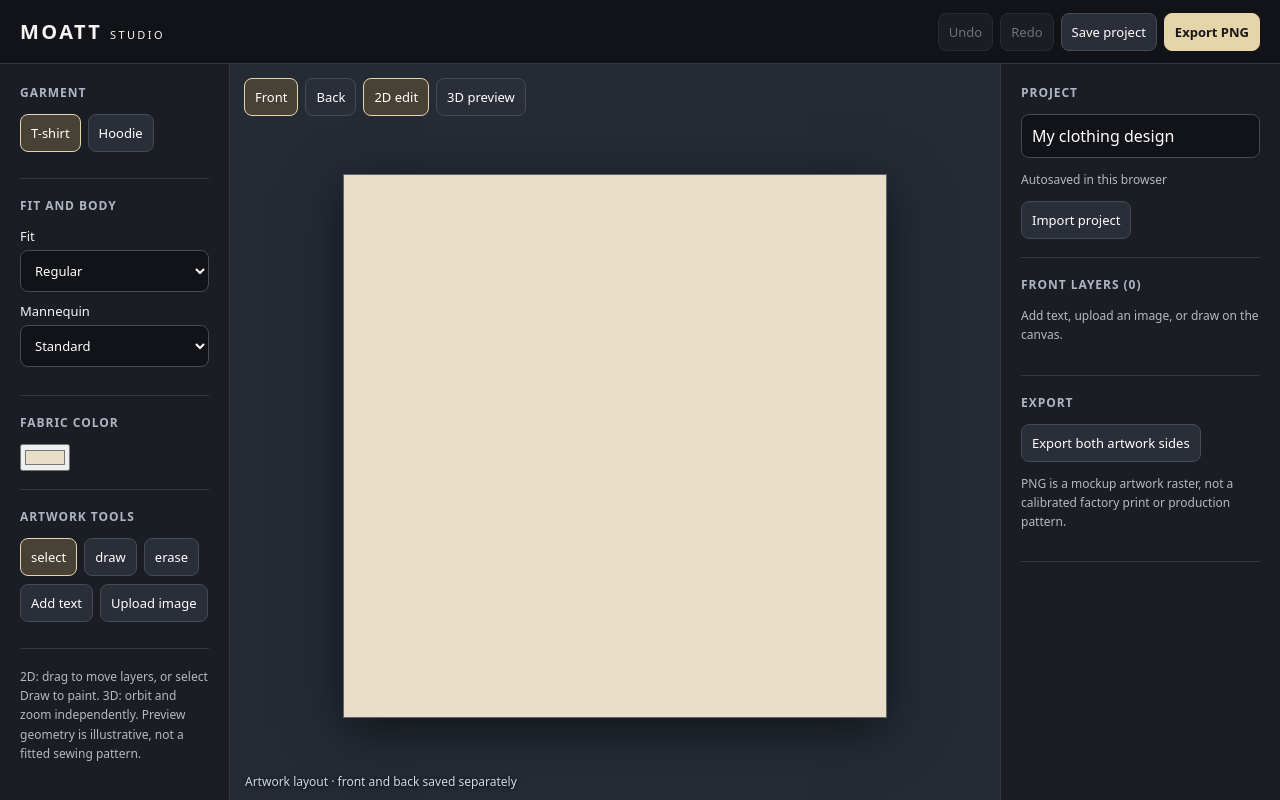
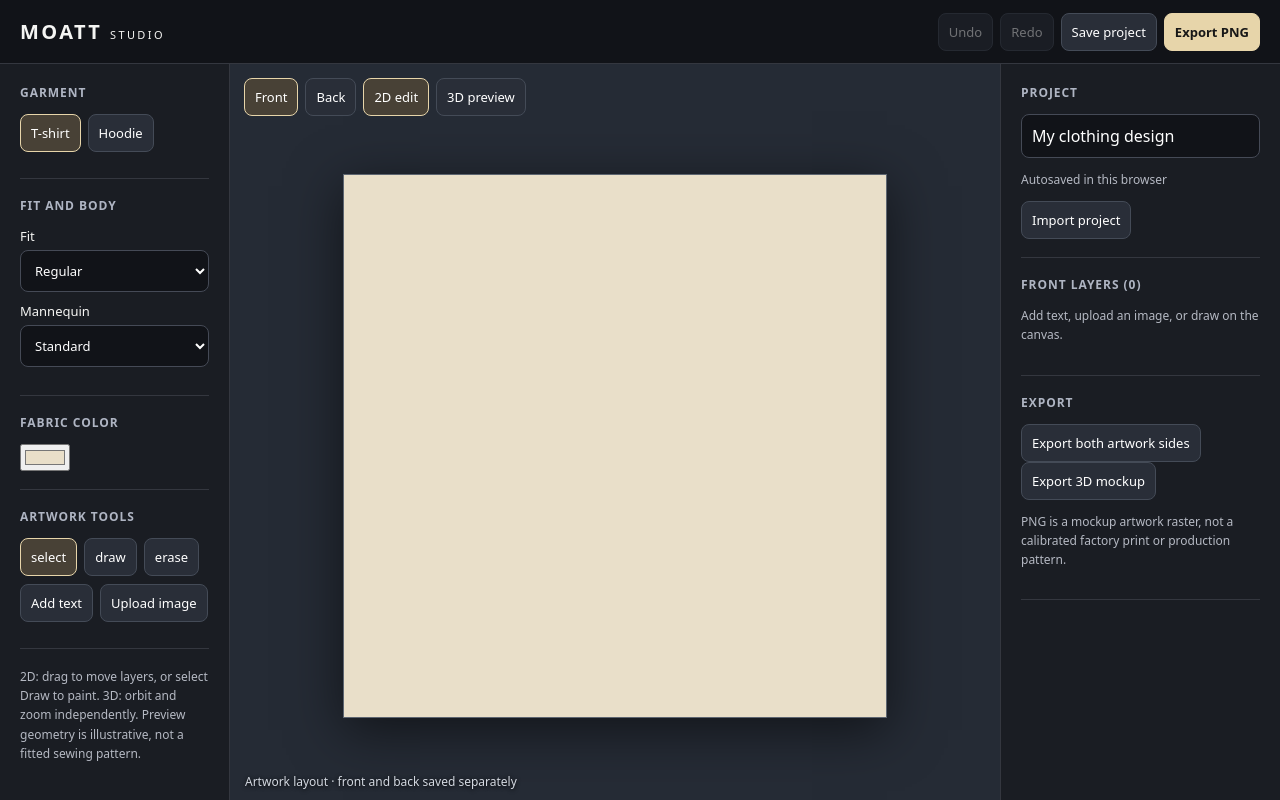
Before and after one commit to Enyina/moatt, a Next.js app: page / in a window 1280 px wide. Built offline with nearby package versions, Linux system fonts and the light colour scheme.

Commit message:
Add mannequin mockup export and layer lock control

```diff
--- a/components/Studio.tsx
+++ b/components/Studio.tsx
@@ -28,6 +28,7 @@ export default function Studio(){
  const pointerMove=(e:PointerEvent<HTMLCanvasElement>)=>{if(!drag.current)return;const p=position(e);if(tool==='draw'&&drag.current.points){drag.current.points.push(p.x-drag.current.originX,p.y-drag.current.originY);const c=canvasRef.current?.getContext('2d');if(c){const pts=drag.current.points;c.strokeStyle='#202329';c.lineWidth=14;c.lineCap='round';c.beginPath();if(pts.length>2){c.moveTo(drag.current.originX+pts[pts.length-4],drag.current.originY+pts[pts.length-3]);c.lineTo(p.x,p.y);c.stroke();}}}else if(tool==='select'){const d=drag.current;const el=document.querySelector('[data-layer-id="'+d.id+'"]') as HTMLElement|null;if(el)el.style.transform='translate('+((p.x-d.startX)*100/1024)+'%, '+((p.y-d.startY)*100/1024)+'%)';}};
  const pointerUp=(e:PointerEvent<HTMLCanvasElement>)=>{const d=drag.current;drag.current=null;if(!d)return;const p=position(e);if(tool==='draw'&&d.points){const layer:Layer={id:d.id,kind:'stroke',x:d.originX,y:d.originY,width:1024,height:1024,rotation:0,value:'',color:'#202329',points:d.points};commit(x=>x.layers[side].push(layer));setSelected(d.id);return;}if(tool==='select'){const nx=clamp(d.originX+p.x-d.startX,-1024,2048),ny=clamp(d.originY+p.y-d.startY,-1024,2048);if(nx!==d.originX||ny!==d.originY)update(d.id,{x:nx,y:ny});}};
  const exportProject=()=>downloadBlob(new Blob([JSON.stringify(doc,null,2)],{type:'application/json'}),'moatt-'+doc.name.replace(/[^a-z0-9-]/gi,'-')+'.json');
+ const exportMockup=async()=>{if(tab!=='3d'){setTab('3d');notify('3D preview opened. Select Export mockup again when ready.');return;}const canvas=document.querySelector('.preview-stage canvas') as HTMLCanvasElement|null;if(!canvas){notify('3D preview is unavailable');return;}try{await savePng(canvas,'moatt-'+side+'-mockup.png');notify('Mockup exported')}catch(e){notify('Mockup export failed: '+String(e))}};
  const saveSide=async(s:Side)=>{try{await savePng(await renderArtwork(doc,s),'moatt-'+s+'.png');notify(s+' PNG exported')}catch(e){notify(String(e))}};
  const upload=async(e:ChangeEvent<HTMLInputElement>)=>{const f=e.target.files?.[0];e.target.value='';if(!f)return;if(!['image/png','image/jpeg','image/webp'].includes(f.type)||f.size>2_000_000){notify('Use a PNG, JPEG or WebP image under 2 MB');return}const reader=new FileReader();reader.onload=()=>{const id=uid();layerAdd({id,kind:'image',x:260,y:260,width:500,height:500,rotation:0,color:'#222222',value:String(reader.result)})};reader.readAsDataURL(f)};
  const importProject=async(e:ChangeEvent<HTMLInputElement>)=>{const f=e.target.files?.[0];e.target.value='';if(!f)return;if(f.size>6_000_000){notify('Project too large');return}try{const parsed=decodeDocument(await f.text());if(!window.confirm('Replace current design? Export it first if needed.'))return;setHistory({past:[doc],present:parsed,future:[]});setSelected(null);notify('Project imported')}catch(e){notify('Invalid project: '+String(e))}};
@@ -49,8 +50,8 @@ export default function Studio(){
  {active&&<div className="section"><h3>Selected layer</h3>{active.kind==='text'&&<><label>Text<textarea className="field" value={active.value} onChange={e=>update(active.id,{value:e.target.value.slice(0,300)})}/></label><label>Text size<input className="field" type="number" min={12} max={320} value={active.fontSize||90} onChange={e=>update(active.id,{fontSize:clamp(Number(e.target.value),12,320)})}/></label></>}
  {active.kind!=='image'&&<label>Ink <input type="color" value={active.color} onChange={e=>update(active.id,{color:e.target.value})}/></label>}
  <label>Width<input className="field" type="number" value={Math.round(active.width)} onChange={e=>update(active.id,{width:clamp(Number(e.target.value),10,1024)})}/></label><label>Height<input className="field" type="number" value={Math.round(active.height)} onChange={e=>update(active.id,{height:clamp(Number(e.target.value),10,1024)})}/></label><label>Rotation<input className="field" type="range" min={-180} max={180} value={active.rotation} onChange={e=>update(active.id,{rotation:Number(e.target.value)})}/></label>
- <div className="row"><button className="button" onClick={()=>update(active.id,{hidden:!active.hidden})}>{active.hidden?'Show':'Hide'}</button><button className="button" onClick={()=>commit(d=>{const a=d.layers[side];const i=a.findIndex(l=>l.id===active.id);if(i>=0&&i<a.length-1)[a[i],a[i+1]]=[a[i+1],a[i]]})}>Bring forward</button><button className="button" onClick={()=>layerAdd({...active,id:uid(),x:active.x+30,y:active.y+30})}>Duplicate</button></div></div>}
- <div className="section"><h3>Export</h3><button className="button" onClick={()=>void Promise.all([saveSide('front'),saveSide('back')])}>Export both artwork sides</button><p className="hint">PNG is a mockup artwork raster, not a calibrated factory print or production pattern.</p></div>
+ <div className="row"><button className="button" onClick={()=>update(active.id,{hidden:!active.hidden})}>{active.hidden?'Show':'Hide'}</button><button className="button" onClick={()=>commit(d=>{const l=d.layers[side].find(x=>x.id===active.id);if(l)l.locked=!l.locked})}>{active.locked?'Unlock':'Lock'}</button><button className="button" onClick={()=>commit(d=>{const a=d.layers[side];const i=a.findIndex(l=>l.id===active.id);if(i>=0&&i<a.length-1)[a[i],a[i+1]]=[a[i+1],a[i]]})}>Bring forward</button><button className="button" onClick={()=>layerAdd({...active,id:uid(),x:active.x+30,y:active.y+30})}>Duplicate</button></div></div>}
+ <div className="section"><h3>Export</h3><button className="button" onClick={()=>void Promise.all([saveSide('front'),saveSide('back')])}>Export both artwork sides</button><button className="button" onClick={()=>void exportMockup()}>Export 3D mockup</button><p className="hint">PNG is a mockup artwork raster, not a calibrated factory print or production pattern.</p></div>
  </aside>{toast&&<div className="toast" role="status">{toast}</div>}
  </main>;
 }
```
